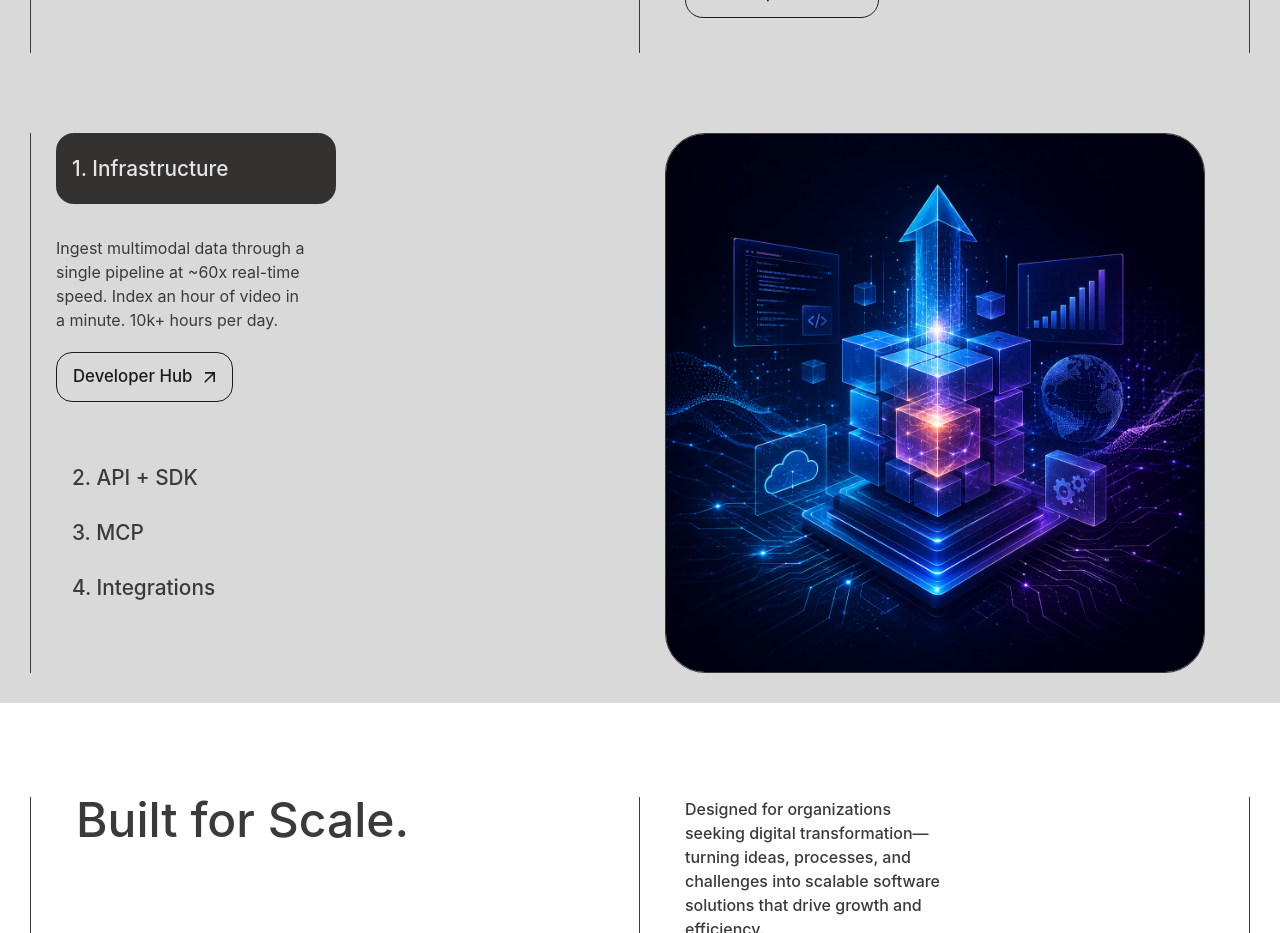
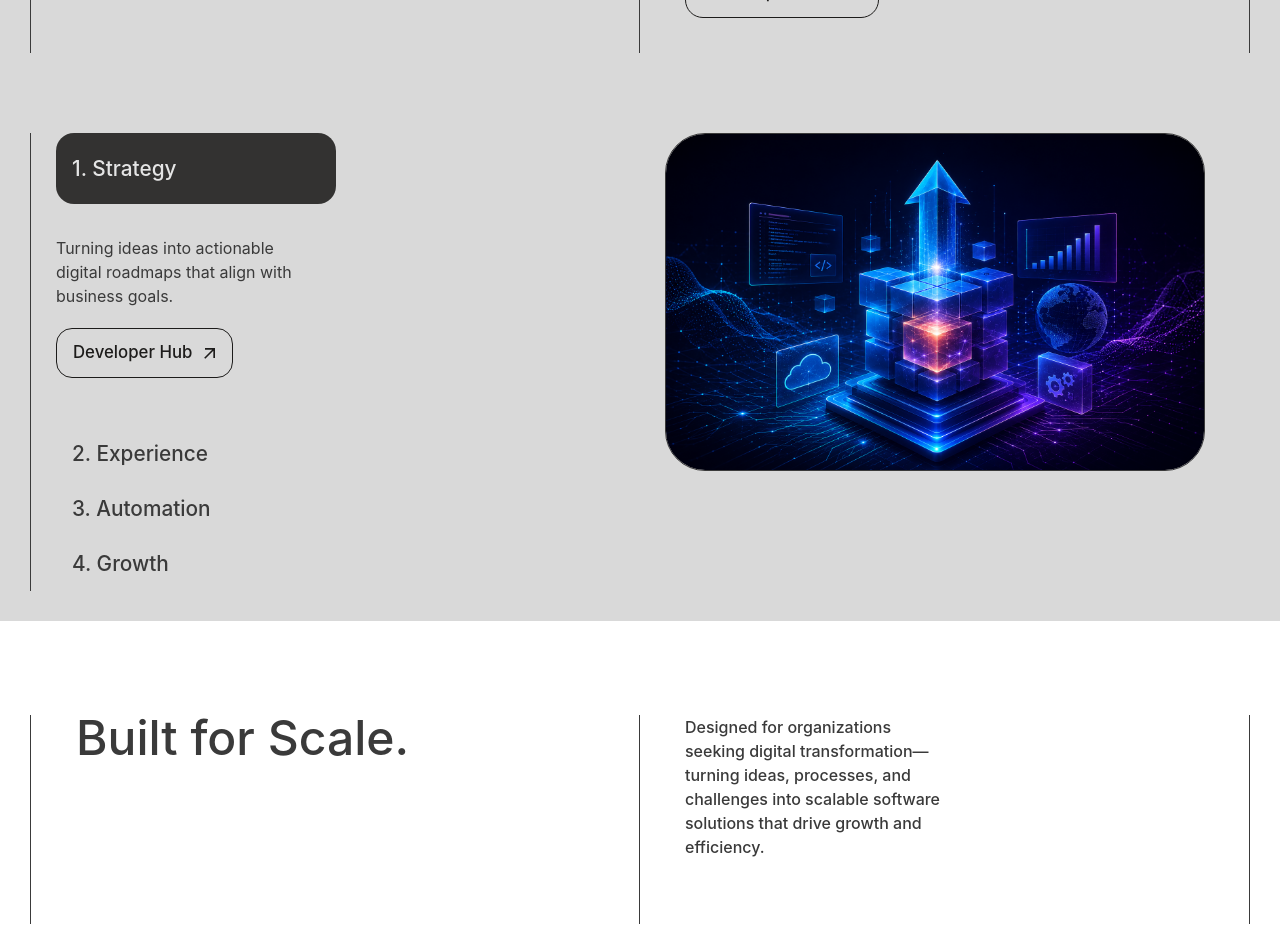
Before and after one commit to MuhammadAliShoaib/lyncSource, a React (Vite) app: page / in a window 1280 px wide. Shown: the part 900-1833 px from the top of the page. Built offline with nearby package versions, Linux system fonts and the light colour scheme.

Commit message:
feat: Update Accordian component titles and info; enhance Results page image handling and styles

```diff
--- a/src/components/Accordian/index.tsx
+++ b/src/components/Accordian/index.tsx
@@ -10,26 +10,26 @@ import { accordionStyles } from "./styles";
 const accordians = [
   {
     name: "panel1",
-    title: "1. Infrastructure",
-    info: "Ingest multimodal data through a single pipeline at ~60x real-time speed. Index an hour of video in a minute. 10k+ hours per day.",
+    title: "1. Strategy",
+    info: "Turning ideas into actionable digital roadmaps that align with business goals.",
     onClick: () => {},
   },
   {
     name: "panel2",
-    title: "2. API + SDK",
-    info: "Access powerful APIs and SDKs to build on top of our platform. Seamless integration with your existing tools and workflows.",
+    title: "2. Experience",
+    info: "Crafting seamless customer journeys that enhance engagement and satisfaction.",
     onClick: () => {},
   },
   {
     name: "panel3",
-    title: "3. MCP",
-    info: "Model Context Protocol enables seamless interaction with AI systems. Standardized, efficient data exchange for your AI workflows.",
+    title: "3. Automation",
+    info: "Optimizing operations through smart workflows and intelligent processes.",
     onClick: () => {},
   },
   {
     name: "panel4",
-    title: "4. Integrations",
-    info: "Connect with your favorite platforms and services. Extend functionality with pre-built integrations and custom extensions.",
+    title: "4. Growth",
+    info: "Helping businesses expand their reach, improve performance, and unlock new opportunities.",
     onClick: () => {},
   },
 ];
--- a/src/pages/Home/Results/index.tsx
+++ b/src/pages/Home/Results/index.tsx
@@ -22,7 +22,7 @@ const Results = () => {
 
         <Grid size={{ xs: 12, md: 6 }} sx={resultsStyles.bottomRight}>
           <Box sx={resultsStyles.imageWrapper}>
-            <img src="/engine.png" style={resultsStyles.image} />
+            <Box component="img" src="/engine.png" sx={resultsStyles.image} />
           </Box>
         </Grid>
       </Grid>
--- a/src/pages/Home/Results/styles.ts
+++ b/src/pages/Home/Results/styles.ts
@@ -41,11 +41,13 @@ export const resultsStyles = {
     border: "1px solid #3a3a3a",
     borderRadius: "40px",
     overflow: "hidden",
+    aspectRatio: "16 / 10",
   },
 
   image: {
     width: "100%",
     height: "100%",
     display: "block",
+    objectFit: "cover",
   },
 };
```
Also changed, not shown: public/engine.png.
